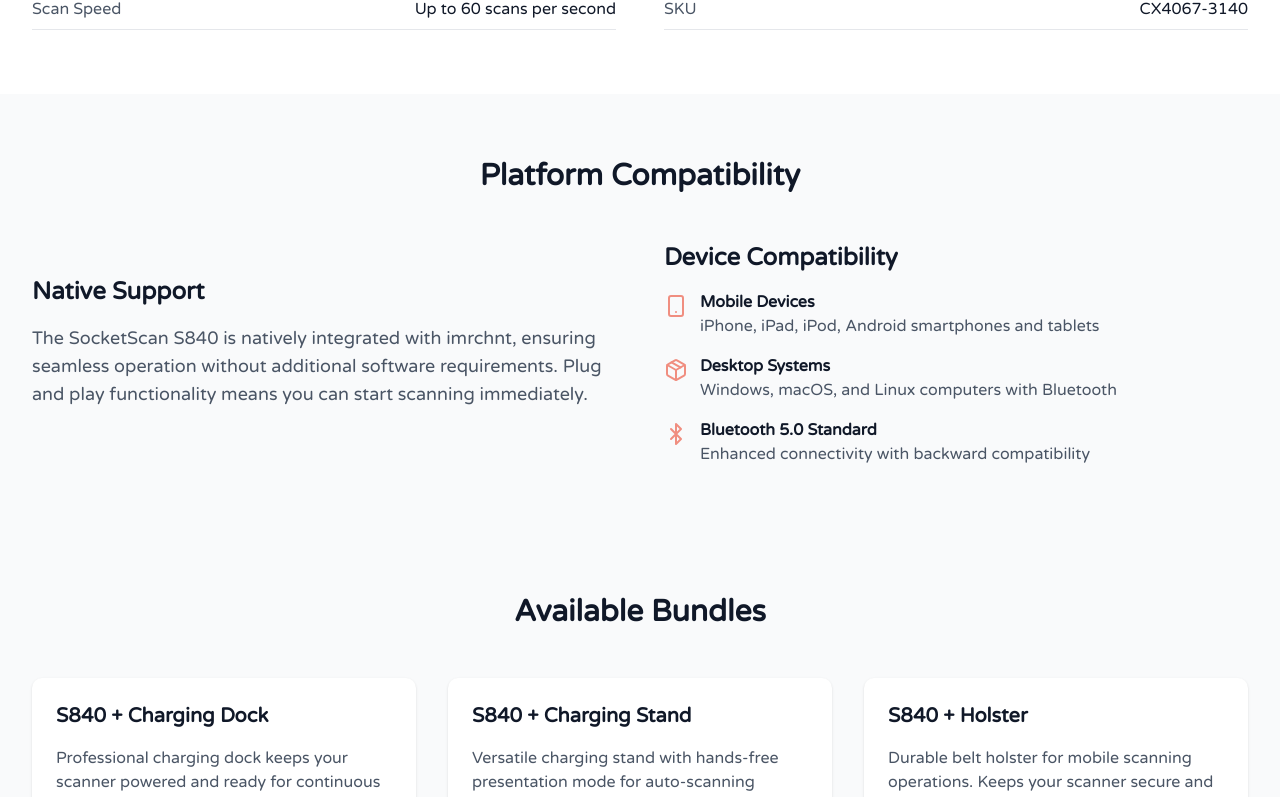
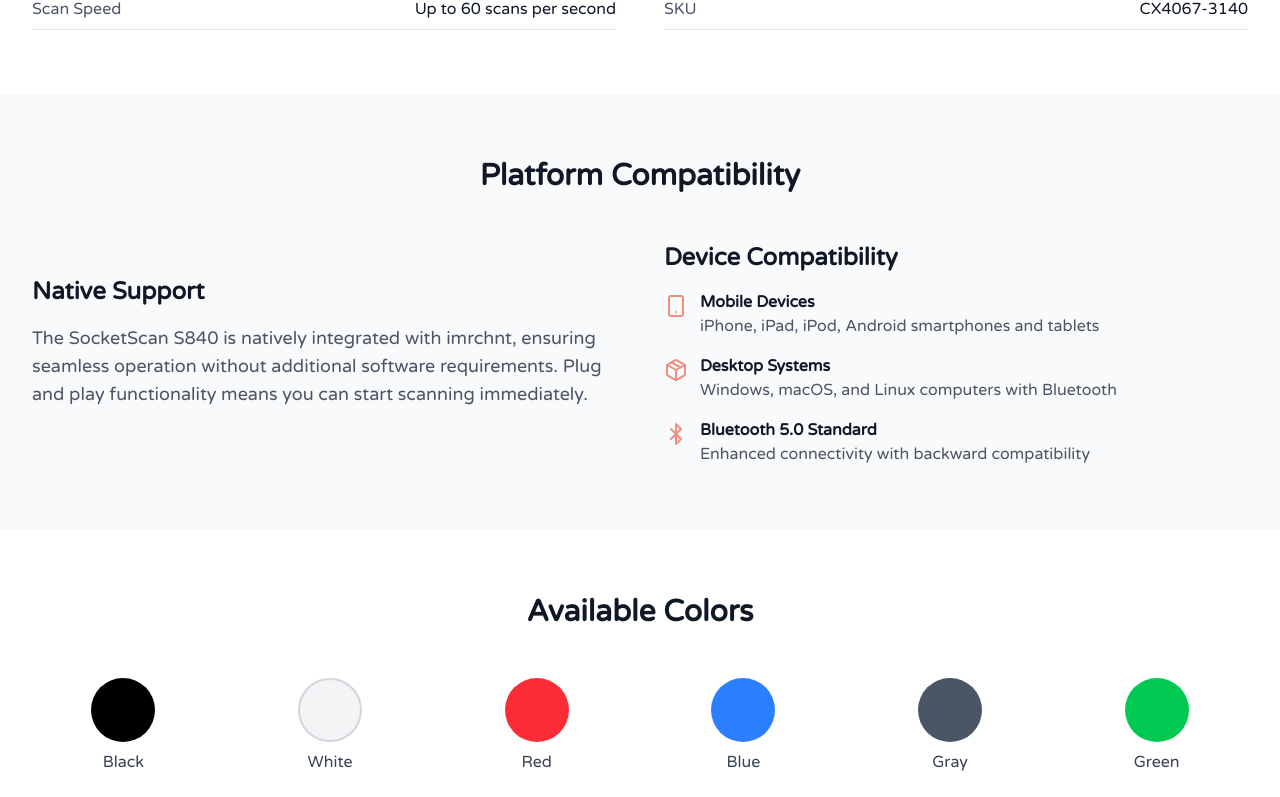
Before and after one commit to MarkHochreiter/imrchnt-website, a React (Vite) app: page /socket-scan-s840 in a window 1280 px wide. Shown: the part 1997-2794 px from the top of the page. Built offline with nearby package versions, Linux system fonts and the light colour scheme.

Commit message:
Update SocketScanS840Page.jsx

```diff
--- a/src/components/SocketScanS840Page.jsx
+++ b/src/components/SocketScanS840Page.jsx
@@ -1,4 +1,5 @@
-import { Scan, Wifi, Smartphone, Zap, Shield, ArrowLeft, Bluetooth, Battery, QrCode, Package } from 'lucide-react'
+import { useState } from 'react'
+import { Scan, Wifi, Smartphone, Zap, Shield, ArrowLeft, Bluetooth, Battery, QrCode, Package, ChevronLeft, ChevronRight } from 'lucide-react'
 import socketScanImage from '../assets/socketscans840.png'
 
 // Button component to match your design system
@@ -24,7 +25,105 @@ const Button = ({ children, className = '', size = 'default', variant = 'default
   )
 }
 
+// Image Carousel Component
+const ImageCarousel = ({ images, alt }) => {
+  const [currentIndex, setCurrentIndex] = useState(0)
+
+  const goToPrevious = () => {
+    setCurrentIndex((prevIndex) =>
+      prevIndex === 0 ? images.length - 1 : prevIndex - 1
+    )
+  }
+
+  const goToNext = () => {
+    setCurrentIndex((prevIndex) =>
+      prevIndex === images.length - 1 ? 0 : prevIndex + 1
+    )
+  }
+
+  const goToImage = (index) => {
+    setCurrentIndex(index)
+  }
+
+  return (
+    <div className="relative bg-gray-100 rounded-lg p-8">
+      {/* Main Image Display */}
+      <div className="flex items-center justify-center min-h-[400px] relative">
+        <img
+          src={images[currentIndex]}
+          alt={`${alt} - Image ${currentIndex + 1}`}
+          className="max-w-full h-auto transition-opacity duration-300"
+        />
+
+        {/* Navigation Arrows - Only show if more than 1 image */}
+        {images.length > 1 && (
+          <>
+            <button
+              onClick={goToPrevious}
+              className="absolute left-2 top-1/2 -translate-y-1/2 bg-white/90 hover:bg-white p-2 rounded-full shadow-lg transition-all hover:scale-110"
+              aria-label="Previous image"
+            >
+              <ChevronLeft className="h-6 w-6 text-gray-800" />
+            </button>
+
+            <button
+              onClick={goToNext}
+              className="absolute right-2 top-1/2 -translate-y-1/2 bg-white/90 hover:bg-white p-2 rounded-full shadow-lg transition-all hover:scale-110"
+              aria-label="Next image"
+            >
+              <ChevronRight className="h-6 w-6 text-gray-800" />
+            </button>
+          </>
+        )}
+      </div>
+
+      {/* Thumbnail Navigation - Only show if more than 1 image */}
+      {images.length > 1 && (
+        <div className="flex justify-center gap-2 mt-4">
+          {images.map((image, index) => (
+            <button
+              key={index}
+              onClick={() => goToImage(index)}
+              className={`w-16 h-16 rounded-md overflow-hidden border-2 transition-all ${
+                index === currentIndex
+                  ? 'border-[#f08e80] ring-2 ring-[#f08e80] ring-offset-2'
+                  : 'border-gray-300 hover:border-gray-400'
+              }`}
+              aria-label={`View image ${index + 1}`}
+            >
+              <img
+                src={image}
+                alt={`${alt} thumbnail ${index + 1}`}
+                className="w-full h-full object-cover"
+              />
+            </button>
+          ))}
+        </div>
+      )}
+
+      {/* Image Counter */}
+      {images.length > 1 && (
+        <div className="text-center mt-3 text-sm text-gray-600">
+          {currentIndex + 1} / {images.length}
+        </div>
+      )}
+
+      <span className="sr-only">{alt}</span>
+    </div>
+  )
+}
+
 function SocketScanS840Page({ onNavigateBack, onContactSales }) {
+  // Add your product images here
+  // You can add as many images as you want
+  const productImages = [
+    socketScanImage,
+    // Add more images like:
+    // socketScanImage2,
+    // socketScanImage3,
+    // etc.
+  ]
+
   return (
     <div className="min-h-screen bg-gray-50">
 
@@ -54,10 +153,12 @@ function SocketScanS840Page({ onNavigateBack, onContactSales }) {
                 </Button>
               </div>
             </div>
-            <div className="bg-gray-100 rounded-lg p-8 flex items-center justify-center">
-                <img src={socketScanImage} alt="SocketScan S840" className="max-w-full h-auto" />
-                <span className="sr-only">SocketScan S840 Professional Bluetooth Barcode Scanner</span>
-            </div>
+
+            {/* Image Carousel */}
+            <ImageCarousel
+              images={productImages}
+              alt="SocketScan S840 Professional Bluetooth Barcode Scanner"
+            />
           </div>
         </div>
       </section>
@@ -209,6 +310,39 @@ function SocketScanS840Page({ onNavigateBack, onContactSales }) {
         </div>
       </section>
 
+      {/* Available Colors */}
+      <section className="py-16 bg-white">
+        <div className="max-w-7xl mx-auto px-4 sm:px-6 lg:px-8">
+          <h2 className="text-3xl font-bold text-gray-900 text-center mb-12">Available Colors</h2>
+          <div className="grid grid-cols-2 md:grid-cols-3 lg:grid-cols-6 gap-6">
+            <div className="text-center">
+              <div className="w-16 h-16 bg-black rounded-full mx-auto mb-2"></div>
+              <span className="text-gray-700">Black</span>
+            </div>
+            <div className="text-center">
+              <div className="w-16 h-16 bg-gray-100 border-2 border-gray-300 rounded-full mx-auto mb-2"></div>
+              <span className="text-gray-700">White</span>
+            </div>
+            <div className="text-center">
+              <div className="w-16 h-16 bg-red-500 rounded-full mx-auto mb-2"></div>
+              <span className="text-gray-700">Red</span>
+            </div>
+            <div className="text-center">
+              <div className="w-16 h-16 bg-blue-500 rounded-full mx-auto mb-2"></div>
+              <span className="text-gray-700">Blue</span>
+            </div>
+            <div className="text-center">
+              <div className="w-16 h-16 bg-gray-600 rounded-full mx-auto mb-2"></div>
+              <span className="text-gray-700">Gray</span>
+            </div>
+            <div className="text-center">
+              <div className="w-16 h-16 bg-green-500 rounded-full mx-auto mb-2"></div>
+              <span className="text-gray-700">Green</span>
+            </div>
+          </div>
+        </div>
+      </section>
+
       {/* Bundle Options */}
       <section className="py-16 bg-gray-50">
         <div className="max-w-7xl mx-auto px-4 sm:px-6 lg:px-8">
```
